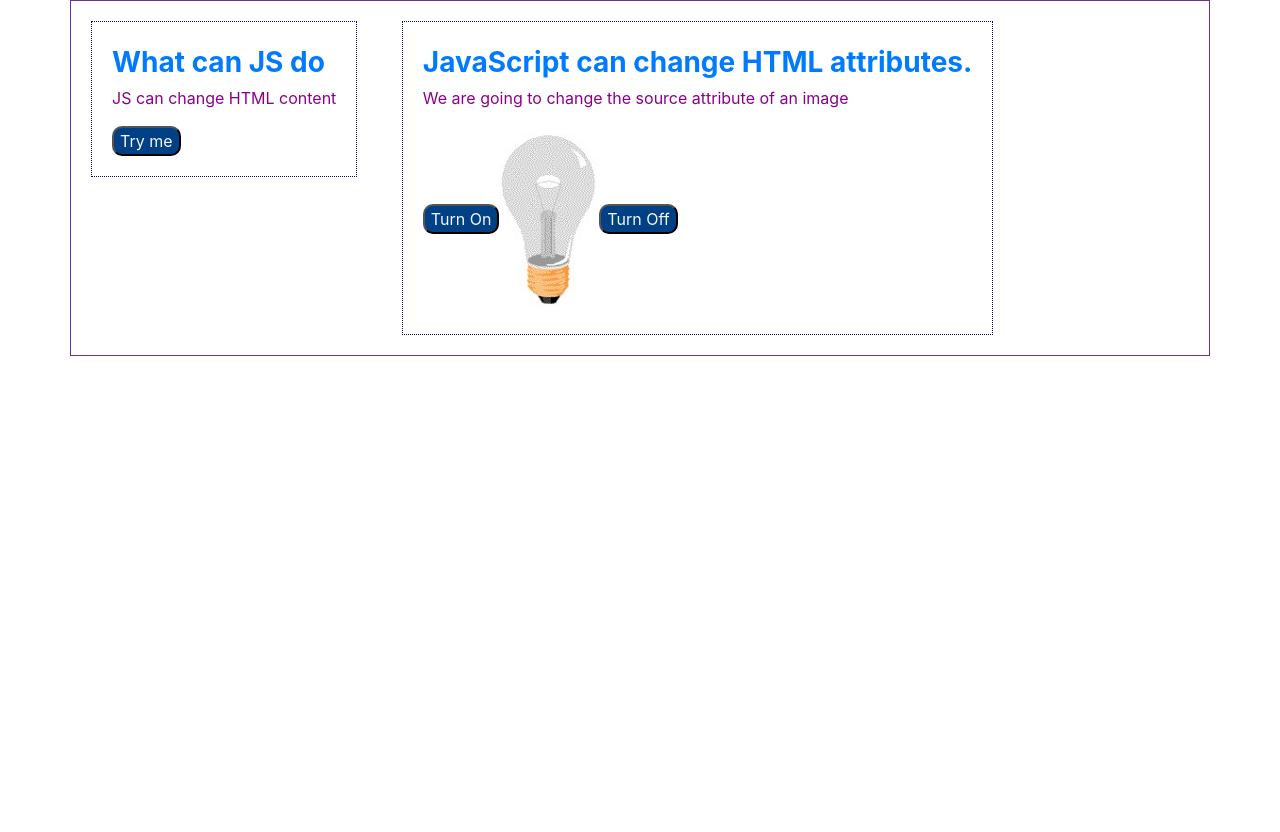
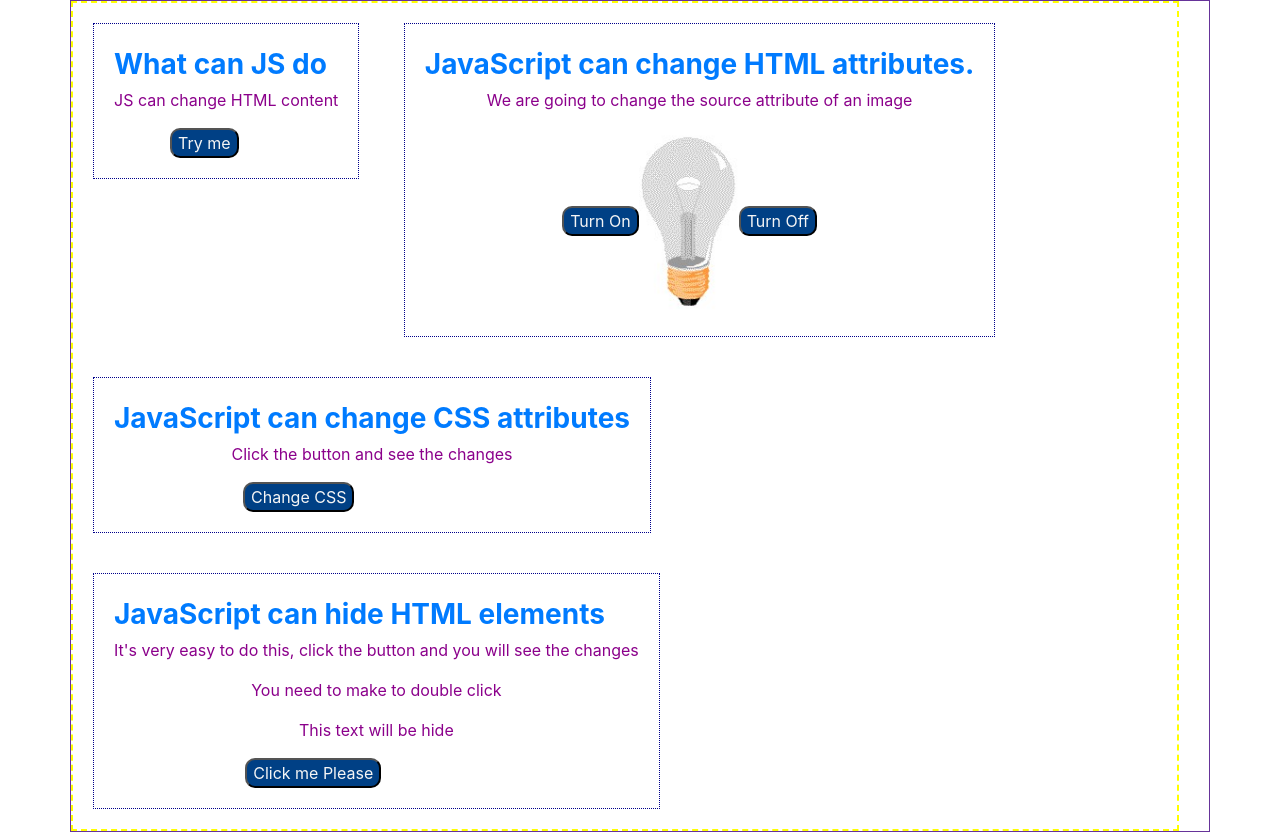
Before and after one commit to esaavedra89/practicajs, a plain HTML site: page practica2.html in a window 1280 px wide. Before the commit the page ends 800 px from the top, so only its background shows below. Drawn offline with Linux system fonts and the light colour scheme.

Commit message:
Ejercicios de practica con JS

```diff
--- a/js/ejercicio14.js
+++ b/js/ejercicio14.js
@@ -11,5 +11,5 @@ function mostrarOcultar(id) {
     }else {
         ele.style.display = "block";
         enla.innerHTML="Ocultar información";
-    }
+    }jc
 }
--- a/js/practica2.js
+++ b/js/practica2.js
@@ -16,7 +16,6 @@ function change() {
     }
 
 }
-
 //cambiar imagenes dentro del html
 //es necesario dejar la variable img como variable pivada, de otra manera no funciona
 function turnOn(){
@@ -30,3 +29,17 @@ function turnOff() {
 }
 
 //change CSS styles
+function changeCSS() {
+    var box_1 = document.getElementById("div-1");
+    var box_2 = document.getElementById("div-2");
+    var box_3 = document.getElementById("div-3");
+        box_1.className = "box1";
+        box_2.className = "box2";
+        box_3.className = "box3";
+}
+function hideElements() {
+    var hide = document.getElementById("hide");
+    if(hide.style.display=="" || hide.style.display=="block"){
+        hide.style.display ="none";
+    }else {hide.style.display=="block"}
+}
--- a/practica2.html
+++ b/practica2.html
@@ -6,43 +6,64 @@
     <link rel="stylesheet" href="css/bootstrap.min.css">
     <script type="text/javascript" src="js/practica2.js"></script>
     <style>
-        .change-content, .change-img{
+        .change-content{
             display: inline-table;
             padding: 20px;
             margin: 20px;
             border: 1px dotted darkblue;
         }
-        .container{border: 1px solid rebeccapurple};
-        .row{border: 2px dashed yellow}
+        .container{border: 1px solid rebeccapurple;width: 100%;}
+        .row{border: 2px dashed yellow;width:100%;}
         h1, h2, h3, h4, h5, h6{color: #007bff;font-weight: bold}
-        p{color: darkmagenta}
-        button{
-            color: whitesmoke;background-color:#004085;border-radius: 10px;}
+        p{color: darkmagenta; text-align: center}
+        .button{
+            color: whitesmoke;
+            background-color:#004085;
+            border-radius: 10px;
+            justify-content: center;
+            margin-left: 25%;
+        }
+        .button-other{
+            color: whitesmoke;
+            background-color:#004085;
+            border-radius: 10px;
+            }
+        .box1{background-color:#f8f9fa;padding:20px;margin-left:50%;}
+        .box2{background-color:#d1ecf1;padding:20px;margin-left:50%;}
+        .box3{background-color:darkturquoise;padding:20px;margin-left:50%;}
     </style>
 </head>
 <body>
 <div class="container">
     <div class="row">
         <div class="operations">
-            <div class="change-content">
+            <div class="change-content" id="div-1">
                 <h3 >What can JS do</h3>
                 <p id="change">JS can change HTML content</p>
-                <button type="button" onclick="change()">Try me</button>
+                <button class="button" type="button" onclick="change()">Try me</button>
                 <div id="print"></div>
-
             </div>
-            <div class="change-img">
+            <div class="change-content" id="div-2">
                 <h3>JavaScript can change HTML attributes.</h3>
                 <p>We are going to change the source attribute of an image</p>
-                <button onclick="turnOn()">Turn On</button>
+                <button class="button" onclick="turnOn()">Turn On</button>
                 <img id="myImg" src="img/turnoff.jpg" style="width:100px">
-                <button onclick="turnOff()">Turn Off</button>
+                <button class="button-other" onclick="turnOff()">Turn Off</button>
             </div>
-
+            <div class="change-content" id="div-3">
+                <h3>JavaScript can change CSS attributes</h3>
+                <p>Click the button and see the changes</p>
+                <button class="button" onclick="changeCSS()">Change CSS</button>
+            </div>
+            <div class="change-content">
+                <h3>JavaScript can hide HTML elements</h3>
+                <p>It's very easy to do this, click the button and you will see the changes</p>
+                <p>You need to make to double click</p>
+                <p id="hide">This text will be hide</p>
+                <button class="button" onclick="hideElements()">Click me Please</button>
+            </div>
         </div>
     </div>
 </div>
-
-
 </body>
 </html>
```
